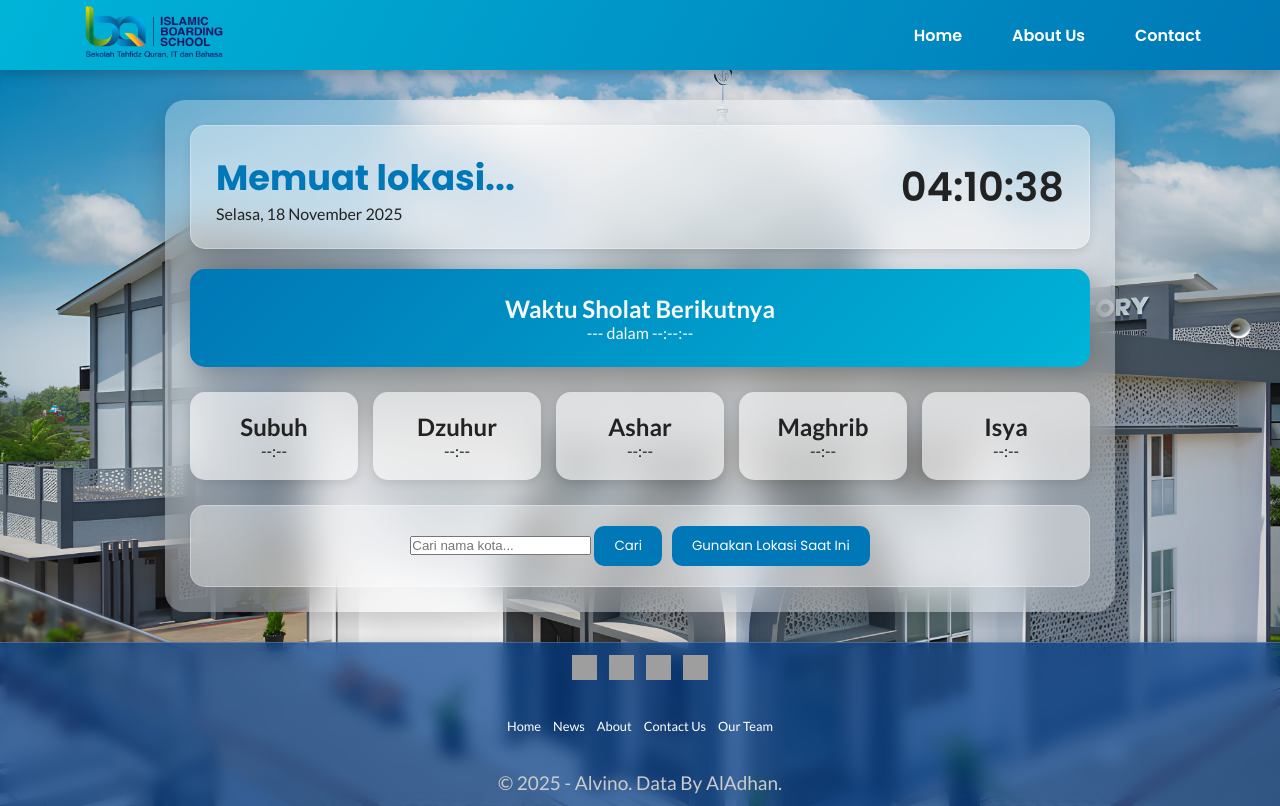
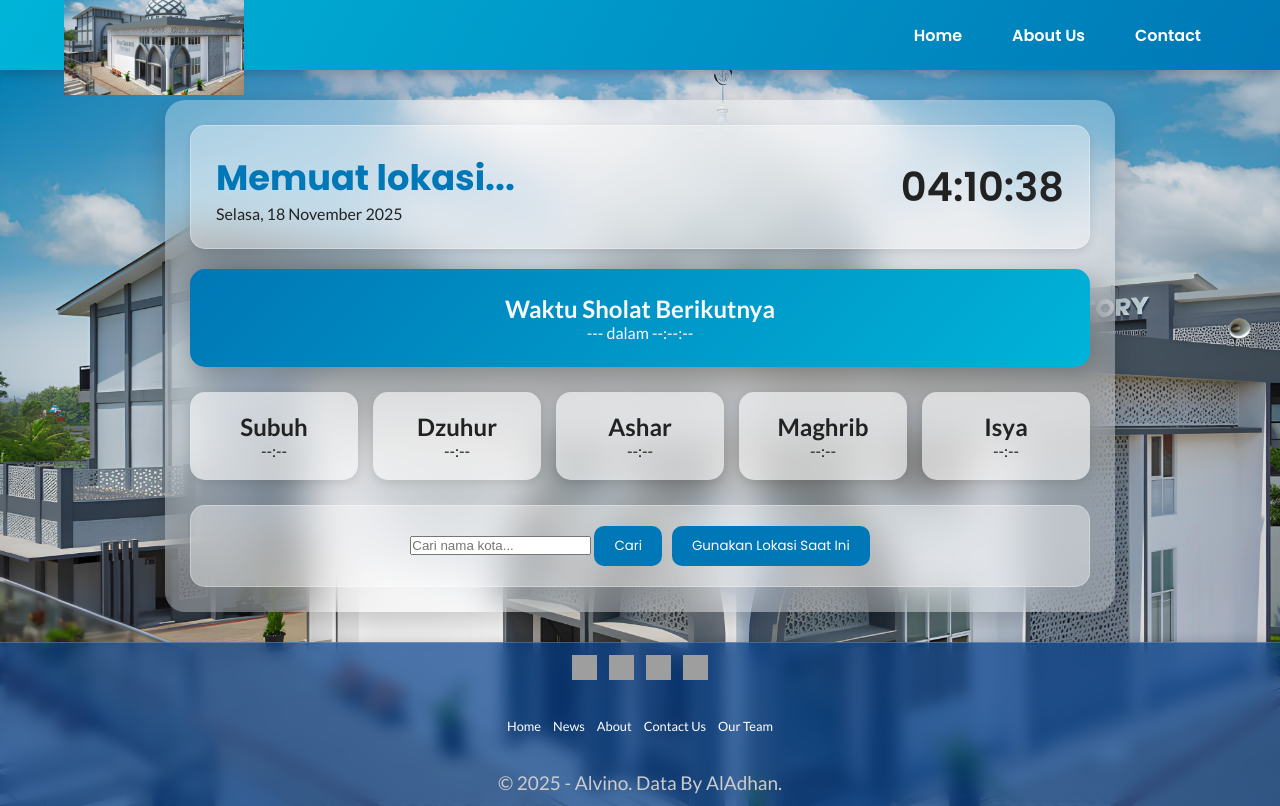
Before and after one commit to alvinorizky-332/Jadwal-Sholat, a plain HTML site: page index.html in a window 1280 px wide. Drawn offline with Linux system fonts and the light colour scheme; grey boxes are pictures that could not be loaded.

Commit message:
Update index.html

```diff
--- a/index.html
+++ b/index.html
@@ -13,7 +13,7 @@
     <header>
         <nav>
             <a href="#" class="logo">
-                <img src="Image/LOGO BQ.png" alt="BQ Islamic Boarding School Logo" class="navbar-logo">
+                <img src="Image/MASJID BQ 2.jpg" alt="BQ Islamic Boarding School Logo" class="navbar-logo">
             </a>
             <!-- Navbar Menu -->
             <ul class="nav-menu">
```
